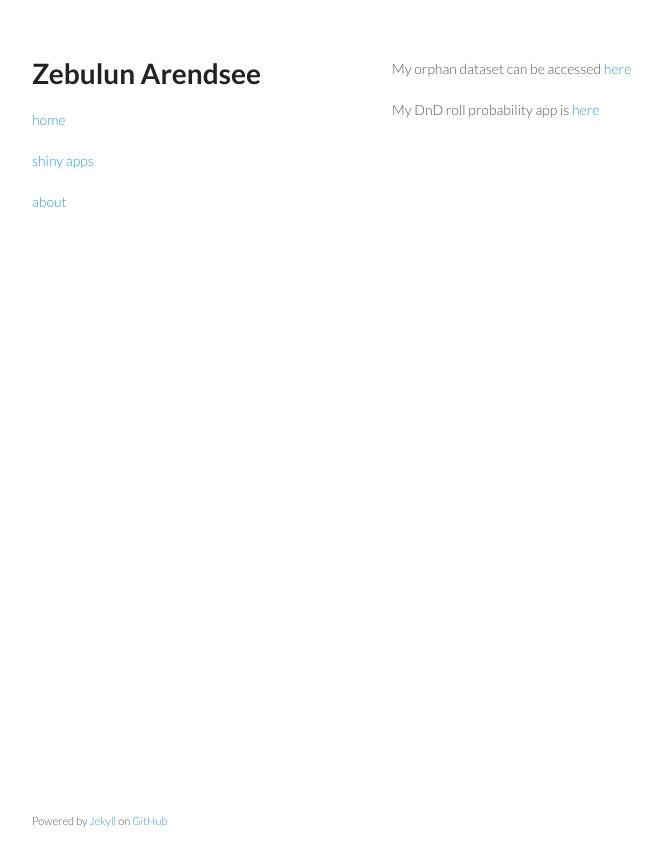
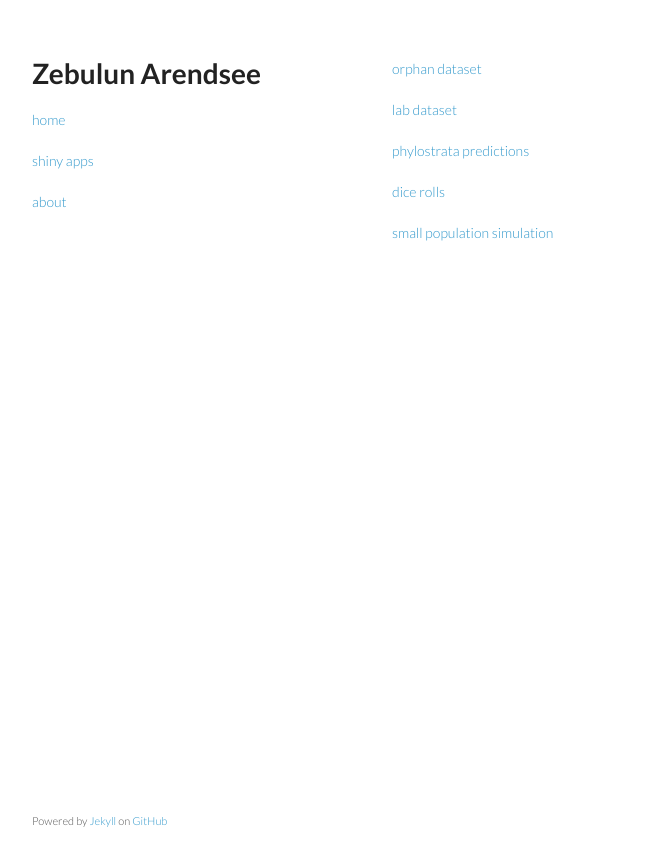
Before and after one commit to arendsee/arendsee.github.io, a Jekyll site: the page built from shiny.md, in a window 1280 px wide. Shown: the top 866 px of the page, without its empty margins (178-840 px from the left). Built offline with Jekyll 4.4.1, drawn with Linux system fonts in a browser that asks for light colours.

Commit message:
added other shiny apps

```diff
--- a/shiny.md
+++ b/shiny.md
@@ -3,6 +3,12 @@ layout: default
 title: Shiny apps
 ---
 
-My orphan dataset can be accessed [here](http://arendsee.shinyapps.io/orphan-survey)
+[orphan dataset](http://arendsee.shinyapps.io/orphan-survey)
 
-My DnD roll probability app is [here](http://arendsee.shinyapps.io/dnd-rolls)
+[lab dataset](http://arendsee.shinyapps.io/shiny-lab-data)
+
+[phylostrata predictions](http://arendsee.shinyapps.io/sim-test)
+
+[dice rolls](http://arendsee.shinyapps.io/dnd-rolls)
+
+[small population simulation](http://arendsee.shinyapps.io/interstellar)
```
